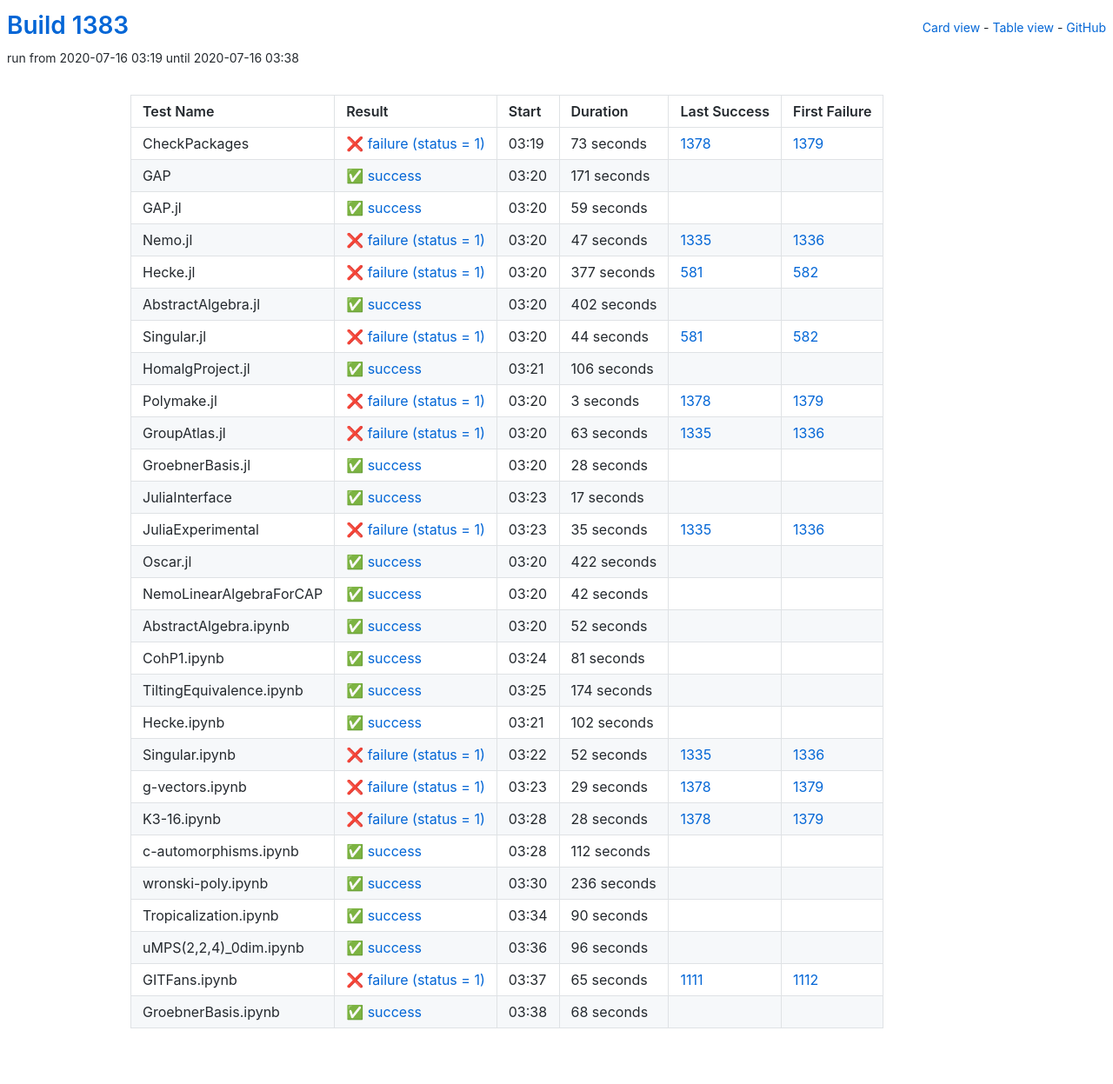
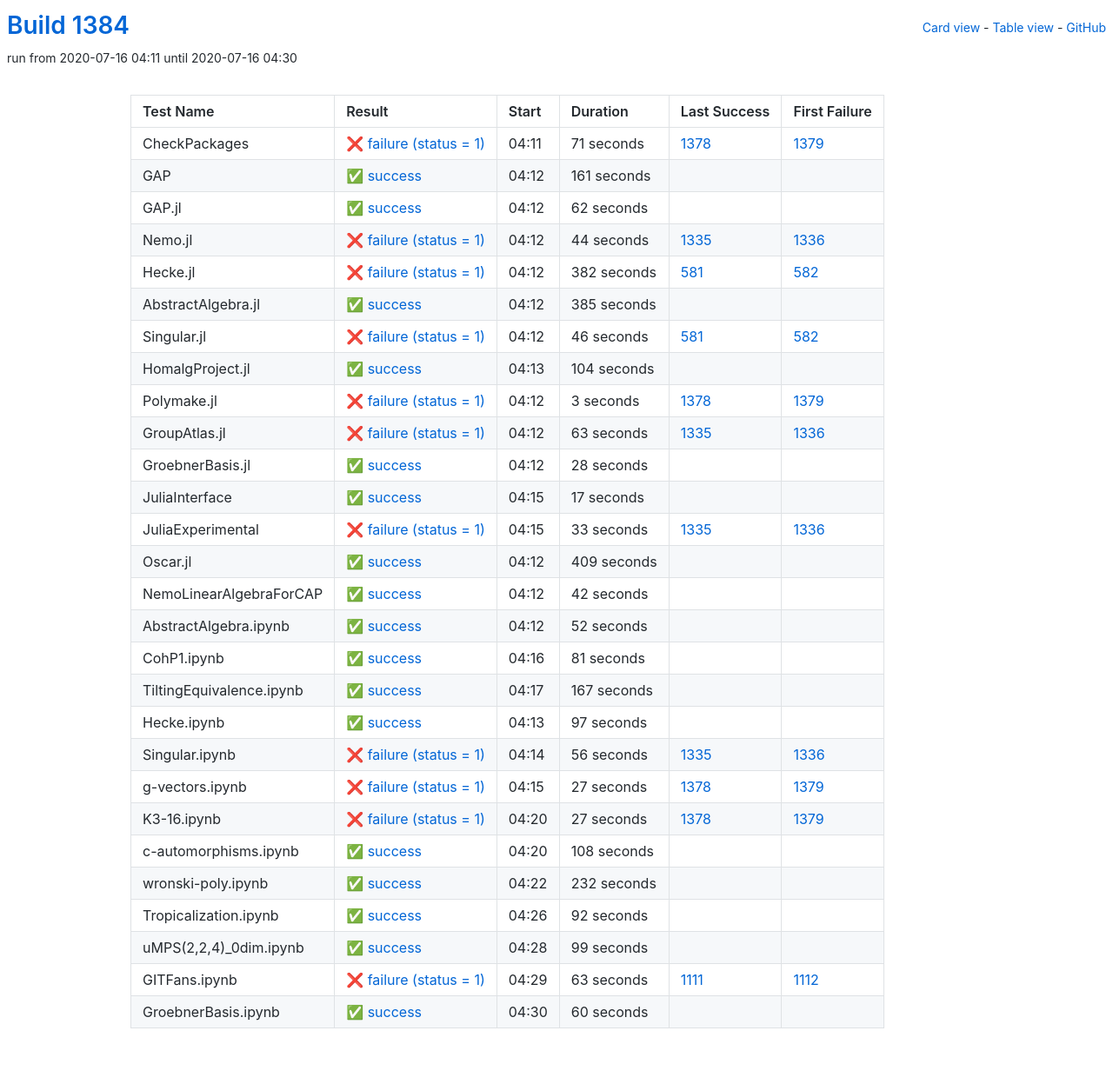
Before and after one commit to oscar-system/oscar-ci-status-1.4, a Jekyll site: the page built from table.html, in a window 1280 px wide. Shown: the whole page at 87% size. Built offline with Jekyll 4.4.1, drawn with Linux system fonts in a browser that asks for light colours.

Commit message:
Build #1384

```diff
--- a/_data/ci.yml
+++ b/_data/ci.yml
@@ -1,6 +1,6 @@
 ---
-build: 1383
-build_url: https://oscarci.mathematik.uni-kl.de/job/oscar-julia-1.4/1383/
+build: 1384
+build_url: https://oscarci.mathematik.uni-kl.de/job/oscar-julia-1.4/1384/
 job: oscar-julia-1.4
 organization: oscar-system
 repo: oscar-ci-status-1.4
@@ -8,104 +8,104 @@ repourl: https://github.com/oscar-system/oscar-ci-status-1.4
 tests:
 - name: CheckPackages
   id: checkpackages
-  log: https://oscarci.mathematik.uni-kl.de/job/oscar-julia-1.4/1383/artifact/logs/build-1383/CheckPackages.log
-  start: 2020-07-16 03:19
+  log: https://oscarci.mathematik.uni-kl.de/job/oscar-julia-1.4/1384/artifact/logs/build-1384/CheckPackages.log
+  start: 2020-07-16 04:11
   success: false
   exitcode: 1
   status: failure
-  duration: 73
+  duration: 71
   last_success: 1378
   last_success_url: https://oscarci.mathematik.uni-kl.de/job/oscar-julia-1.4/1378/
   first_failure: 1379
   first_failure_url: https://oscarci.mathematik.uni-kl.de/job/oscar-julia-1.4/1379/
 - name: GAP
   id: gap
-  log: https://oscarci.mathematik.uni-kl.de/job/oscar-julia-1.4/1383/artifact/logs/build-1383/GAP.log
-  start: 2020-07-16 03:20
+  log: https://oscarci.mathematik.uni-kl.de/job/oscar-julia-1.4/1384/artifact/logs/build-1384/GAP.log
+  start: 2020-07-16 04:12
   success: true
   exitcode: 0
   status: success
-  duration: 171
+  duration: 161
   last_success: false
   last_success_url:
   first_failure: false
   first_failure_url:
 - name: GAP.jl
   id: gap-jl
-  log: https://oscarci.mathematik.uni-kl.de/job/oscar-julia-1.4/1383/artifact/logs/build-1383/GAP.jl.log
-  start: 2020-07-16 03:20
+  log: https://oscarci.mathematik.uni-kl.de/job/oscar-julia-1.4/1384/artifact/logs/build-1384/GAP.jl.log
+  start: 2020-07-16 04:12
   success: true
   exitcode: 0
   status: success
-  duration: 59
+  duration: 62
   last_success: false
   last_success_url:
   first_failure: false
   first_failure_url:
 - name: Nemo.jl
   id: nemo-jl
-  log: https://oscarci.mathematik.uni-kl.de/job/oscar-julia-1.4/1383/artifact/logs/build-1383/Nemo.jl.log
-  start: 2020-07-16 03:20
+  log: https://oscarci.mathematik.uni-kl.de/job/oscar-julia-1.4/1384/artifact/logs/build-1384/Nemo.jl.log
+  start: 2020-07-16 04:12
   success: false
   exitcode: 1
   status: failure
-  duration: 47
+  duration: 44
   last_success: 1335
   last_success_url: https://oscarci.mathematik.uni-kl.de/job/oscar-julia-1.4/1335/
   first_failure: 1336
   first_failure_url: https://oscarci.mathematik.uni-kl.de/job/oscar-julia-1.4/1336/
 - name: Hecke.jl
   id: hecke-jl
-  log: https://oscarci.mathematik.uni-kl.de/job/oscar-julia-1.4/1383/artifact/logs/build-1383/Hecke.jl.log
-  start: 2020-07-16 03:20
+  log: https://oscarci.mathematik.uni-kl.de/job/oscar-julia-1.4/1384/artifact/logs/build-1384/Hecke.jl.log
+  start: 2020-07-16 04:12
   success: false
   exitcode: 1
   status: failure
-  duration: 377
+  duration: 382
   last_success: 581
   last_success_url: https://oscarci.mathematik.uni-kl.de/job/oscar-julia-1.4/581/
   first_failure: 582
   first_failure_url: https://oscarci.mathematik.uni-kl.de/job/oscar-julia-1.4/582/
 - name: AbstractAlgebra.jl
   id: abstractalgebra-jl
-  log: https://oscarci.mathematik.uni-kl.de/job/oscar-julia-1.4/1383/artifact/logs/build-1383/AbstractAlgebra.jl.log
-  start: 2020-07-16 03:20
+  log: https://oscarci.mathematik.uni-kl.de/job/oscar-julia-1.4/1384/artifact/logs/build-1384/AbstractAlgebra.jl.log
+  start: 2020-07-16 04:12
   success: true
   exitcode: 0
   status: success
-  duration: 402
+  duration: 385
   last_success: false
   last_success_url:
   first_failure: false
   first_failure_url:
 - name: Singular.jl
   id: singular-jl
-  log: https://oscarci.mathematik.uni-kl.de/job/oscar-julia-1.4/1383/artifact/logs/build-1383/Singular.jl.log
-  start: 2020-07-16 03:20
+  log: https://oscarci.mathematik.uni-kl.de/job/oscar-julia-1.4/1384/artifact/logs/build-1384/Singular.jl.log
+  start: 2020-07-16 04:12
   success: false
   exitcode: 1
   status: failure
-  duration: 44
+  duration: 46
   last_success: 581
   last_success_url: https://oscarci.mathematik.uni-kl.de/job/oscar-julia-1.4/581/
   first_failure: 582
   first_failure_url: https://oscarci.mathematik.uni-kl.de/job/oscar-julia-1.4/582/
 - name: HomalgProject.jl
   id: homalgproject-jl
-  log: https://oscarci.mathematik.uni-kl.de/job/oscar-julia-1.4/1383/artifact/logs/build-1383/HomalgProject.jl.log
-  start: 2020-07-16 03:21
+  log: https://oscarci.mathematik.uni-kl.de/job/oscar-julia-1.4/1384/artifact/logs/build-1384/HomalgProject.jl.log
+  start: 2020-07-16 04:13
   success: true
   exitcode: 0
   status: success
-  duration: 106
+  duration: 104
   last_success: false
   last_success_url:
   first_failure: false
   first_failure_url:
 - name: Polymake.jl
   id: polymake-jl
-  log: https://oscarci.mathematik.uni-kl.de/job/oscar-julia-1.4/1383/artifact/logs/build-1383/Polymake.jl.log
-  start: 2020-07-16 03:20
+  log: https://oscarci.mathematik.uni-kl.de/job/oscar-julia-1.4/1384/artifact/logs/build-1384/Polymake.jl.log
+  start: 2020-07-16 04:12
   success: false
   exitcode: 1
   status: failure
@@ -116,8 +116,8 @@ tests:
   first_failure_url: https://oscarci.mathematik.uni-kl.de/job/oscar-julia-1.4/1379/
 - name: GroupAtlas.jl
   id: groupatlas-jl
-  log: https://oscarci.mathematik.uni-kl.de/job/oscar-julia-1.4/1383/artifact/logs/build-1383/GroupAtlas.jl.log
-  start: 2020-07-16 03:20
+  log: https://oscarci.mathematik.uni-kl.de/job/oscar-julia-1.4/1384/artifact/logs/build-1384/GroupAtlas.jl.log
+  start: 2020-07-16 04:12
   success: false
   exitcode: 1
   status: failure
@@ -128,8 +128,8 @@ tests:
   first_failure_url: https://oscarci.mathematik.uni-kl.de/job/oscar-julia-1.4/1336/
 - name: GroebnerBasis.jl
   id: groebnerbasis-jl
-  log: https://oscarci.mathematik.uni-kl.de/job/oscar-julia-1.4/1383/artifact/logs/build-1383/GroebnerBasis.jl.log
-  start: 2020-07-16 03:20
+  log: https://oscarci.mathematik.uni-kl.de/job/oscar-julia-1.4/1384/artifact/logs/build-1384/GroebnerBasis.jl.log
+  start: 2020-07-16 04:12
   success: true
   exitcode: 0
   status: success
@@ -140,8 +140,8 @@ tests:
   first_failure_url:
 - name: JuliaInterface
   id: juliainterface
-  log: https://oscarci.mathematik.uni-kl.de/job/oscar-julia-1.4/1383/artifact/logs/build-1383/JuliaInterface.log
-  start: 2020-07-16 03:23
+  log: https://oscarci.mathematik.uni-kl.de/job/oscar-julia-1.4/1384/artifact/logs/build-1384/JuliaInterface.log
+  start: 2020-07-16 04:15
   success: true
   exitcode: 0
   status: success
@@ -152,32 +152,32 @@ tests:
   first_failure_url:
 - name: JuliaExperimental
   id: juliaexperimental
-  log: https://oscarci.mathematik.uni-kl.de/job/oscar-julia-1.4/1383/artifact/logs/build-1383/JuliaExperimental.log
-  start: 2020-07-16 03:23
+  log: https://oscarci.mathematik.uni-kl.de/job/oscar-julia-1.4/1384/artifact/logs/build-1384/JuliaExperimental.log
+  start: 2020-07-16 04:15
   success: false
   exitcode: 1
   status: failure
-  duration: 35
+  duration: 33
   last_success: 1335
   last_success_url: https://oscarci.mathematik.uni-kl.de/job/oscar-julia-1.4/1335/
   first_failure: 1336
   first_failure_url: https://oscarci.mathematik.uni-kl.de/job/oscar-julia-1.4/1336/
 - name: Oscar.jl
   id: oscar-jl
-  log: https://oscarci.mathematik.uni-kl.de/job/oscar-julia-1.4/1383/artifact/logs/build-1383/Oscar.jl.log
-  start: 2020-07-16 03:20
+  log: https://oscarci.mathematik.uni-kl.de/job/oscar-julia-1.4/1384/artifact/logs/build-1384/Oscar.jl.log
+  start: 2020-07-16 04:12
   success: true
   exitcode: 0
   status: success
-  duration: 422
+  duration: 409
   last_success: false
   last_success_url:
   first_failure: false
   first_failure_url:
 - name: NemoLinearAlgebraForCAP
   id: nemolinearalgebraforcap
-  log: https://oscarci.mathematik.uni-kl.de/job/oscar-julia-1.4/1383/artifact/logs/build-1383/NemoLinearAlgebraForCAP.log
-  start: 2020-07-16 03:20
+  log: https://oscarci.mathematik.uni-kl.de/job/oscar-julia-1.4/1384/artifact/logs/build-1384/NemoLinearAlgebraForCAP.log
+  start: 2020-07-16 04:12
   success: true
   exitcode: 0
   status: success
@@ -188,8 +188,8 @@ tests:
   first_failure_url:
 - name: AbstractAlgebra.ipynb
   id: abstractalgebra-ipynb
-  log: https://oscarci.mathematik.uni-kl.de/job/oscar-julia-1.4/1383/artifact/logs/build-1383/AbstractAlgebra.ipynb.log
-  start: 2020-07-16 03:20
+  log: https://oscarci.mathematik.uni-kl.de/job/oscar-julia-1.4/1384/artifact/logs/build-1384/AbstractAlgebra.ipynb.log
+  start: 2020-07-16 04:12
   success: true
   exitcode: 0
   status: success
@@ -200,8 +200,8 @@ tests:
   first_failure_url:
 - name: CohP1.ipynb
   id: cohp1-ipynb
-  log: https://oscarci.mathematik.uni-kl.de/job/oscar-julia-1.4/1383/artifact/logs/build-1383/CohP1.ipynb.log
-  start: 2020-07-16 03:24
+  log: https://oscarci.mathematik.uni-kl.de/job/oscar-julia-1.4/1384/artifact/logs/build-1384/CohP1.ipynb.log
+  start: 2020-07-16 04:16
   success: true
   exitcode: 0
   status: success
@@ -212,132 +212,132 @@ tests:
   first_failure_url:
 - name: TiltingEquivalence.ipynb
   id: tiltingequivalence-ipynb
-  log: https://oscarci.mathematik.uni-kl.de/job/oscar-julia-1.4/1383/artifact/logs/build-1383/TiltingEquivalence.ipynb.log
-  start: 2020-07-16 03:25
+  log: https://oscarci.mathematik.uni-kl.de/job/oscar-julia-1.4/1384/artifact/logs/build-1384/TiltingEquivalence.ipynb.log
+  start: 2020-07-16 04:17
   success: true
   exitcode: 0
   status: success
-  duration: 174
+  duration: 167
   last_success: false
   last_success_url:
   first_failure: false
   first_failure_url:
 - name: Hecke.ipynb
   id: hecke-ipynb
-  log: https://oscarci.mathematik.uni-kl.de/job/oscar-julia-1.4/1383/artifact/logs/build-1383/Hecke.ipynb.log
-  start: 2020-07-16 03:21
+  log: https://oscarci.mathematik.uni-kl.de/job/oscar-julia-1.4/1384/artifact/logs/build-1384/Hecke.ipynb.log
+  start: 2020-07-16 04:13
   success: true
   exitcode: 0
   status: success
-  duration: 102
+  duration: 97
   last_success: false
   last_success_url:
   first_failure: false
   first_failure_url:
 - name: Singular.ipynb
   id: singular-ipynb
-  log: https://oscarci.mathematik.uni-kl.de/job/oscar-julia-1.4/1383/artifact/logs/build-1383/Singular.ipynb.log
-  start: 2020-07-16 03:22
+  log: https://oscarci.mathematik.uni-kl.de/job/oscar-julia-1.4/1384/artifact/logs/build-1384/Singular.ipynb.log
+  start: 2020-07-16 04:14
   success: false
   exitcode: 1
   status: failure
-  duration: 52
+  duration: 56
   last_success: 1335
   last_success_url: https://oscarci.mathematik.uni-kl.de/job/oscar-julia-1.4/1335/
   first_failure: 1336
   first_failure_url: https://oscarci.mathematik.uni-kl.de/job/oscar-julia-1.4/1336/
 - name: g-vectors.ipynb
   id: g-vectors-ipynb
-  log: https://oscarci.mathematik.uni-kl.de/job/oscar-julia-1.4/1383/artifact/logs/build-1383/g-vectors.ipynb.log
-  start: 2020-07-16 03:23
+  log: https://oscarci.mathematik.uni-kl.de/job/oscar-julia-1.4/1384/artifact/logs/build-1384/g-vectors.ipynb.log
+  start: 2020-07-16 04:15
   success: false
   exitcode: 1
   status: failure
-  duration: 29
+  duration: 27
   last_success: 1378
   last_success_url: https://oscarci.mathematik.uni-kl.de/job/oscar-julia-1.4/1378/
   first_failure: 1379
   first_failure_url: https://oscarci.mathematik.uni-kl.de/job/oscar-julia-1.4/1379/
 - name: K3-16.ipynb
   id: k3-16-ipynb
-  log: https://oscarci.mathematik.uni-kl.de/job/oscar-julia-1.4/1383/artifact/logs/build-1383/K3-16.ipynb.log
-  start: 2020-07-16 03:28
+  log: https://oscarci.mathematik.uni-kl.de/job/oscar-julia-1.4/1384/artifact/logs/build-1384/K3-16.ipynb.log
+  start: 2020-07-16 04:20
   success: false
   exitcode: 1
   status: failure
-  duration: 28
+  duration: 27
   last_success: 1378
   last_success_url: https://oscarci.mathematik.uni-kl.de/job/oscar-julia-1.4/1378/
   first_failure: 1379
   first_failure_url: https://oscarci.mathematik.uni-kl.de/job/oscar-julia-1.4/1379/
 - name: c-automorphisms.ipynb
   id: c-automorphisms-ipynb
-  log: https://oscarci.mathematik.uni-kl.de/job/oscar-julia-1.4/1383/artifact/logs/build-1383/c-automorphisms.ipynb.log
-  start: 2020-07-16 03:28
+  log: https://oscarci.mathematik.uni-kl.de/job/oscar-julia-1.4/1384/artifact/logs/build-1384/c-automorphisms.ipynb.log
+  start: 2020-07-16 04:20
   success: true
   exitcode: 0
   status: success
-  duration: 112
+  duration: 108
   last_success: false
   last_success_url:
   first_failure: false
   first_failure_url:
 - name: wronski-poly.ipynb
   id: wronski-poly-ipynb
-  log: https://oscarci.mathematik.uni-kl.de/job/oscar-julia-1.4/1383/artifact/logs/build-1383/wronski-poly.ipynb.log
-  start: 2020-07-16 03:30
+  log: https://oscarci.mathematik.uni-kl.de/job/oscar-julia-1.4/1384/artifact/logs/build-1384/wronski-poly.ipynb.log
+  start: 2020-07-16 04:22
   success: true
   exitcode: 0
   status: success
-  duration: 236
+  duration: 232
   last_success: false
   last_success_url:
   first_failure: false
   first_failure_url:
 - name: Tropicalization.ipynb
   id: tropicalization-ipynb
-  log: https://oscarci.mathematik.uni-kl.de/job/oscar-julia-1.4/1383/artifact/logs/build-1383/Tropicalization.ipynb.log
-  start: 2020-07-16 03:34
+  log: https://oscarci.mathematik.uni-kl.de/job/oscar-julia-1.4/1384/artifact/logs/build-1384/Tropicalization.ipynb.log
+  start: 2020-07-16 04:26
   success: true
   exitcode: 0
   status: success
-  duration: 90
+  duration: 92
   last_success: false
   last_success_url:
   first_failure: false
   first_failure_url:
 - name: uMPS(2,2,4)_0dim.ipynb
   id: umps-2-2-4-0dim-ipynb
-  log: https://oscarci.mathematik.uni-kl.de/job/oscar-julia-1.4/1383/artifact/logs/build-1383/uMPS-2-2-4-_0dim.ipynb.log
-  start: 2020-07-16 03:36
+  log: https://oscarci.mathematik.uni-kl.de/job/oscar-julia-1.4/1384/artifact/logs/build-1384/uMPS-2-2-4-_0dim.ipynb.log
+  start: 2020-07-16 04:28
   success: true
   exitcode: 0
   status: success
-  duration: 96
+  duration: 99
   last_success: false
   last_success_url:
   first_failure: false
   first_failure_url:
 - name: GITFans.ipynb
   id: gitfans-ipynb
-  log: https://oscarci.mathematik.uni-kl.de/job/oscar-julia-1.4/1383/artifact/logs/build-1383/GITFans.ipynb.log
-  start: 2020-07-16 03:37
+  log: https://oscarci.mathematik.uni-kl.de/job/oscar-julia-1.4/1384/artifact/logs/build-1384/GITFans.ipynb.log
+  start: 2020-07-16 04:29
   success: false
   exitcode: 1
   status: failure
-  duration: 65
+  duration: 63
   last_success: 1111
   last_success_url: https://oscarci.mathematik.uni-kl.de/job/oscar-julia-1.4/1111/
   first_failure: 1112
   first_failure_url: https://oscarci.mathematik.uni-kl.de/job/oscar-julia-1.4/1112/
 - name: GroebnerBasis.ipynb
   id: groebnerbasis-ipynb
-  log: https://oscarci.mathematik.uni-kl.de/job/oscar-julia-1.4/1383/artifact/logs/build-1383/GroebnerBasis.ipynb.log
-  start: 2020-07-16 03:38
+  log: https://oscarci.mathematik.uni-kl.de/job/oscar-julia-1.4/1384/artifact/logs/build-1384/GroebnerBasis.ipynb.log
+  start: 2020-07-16 04:30
   success: true
   exitcode: 0
   status: success
-  duration: 68
+  duration: 60
   last_success: false
   last_success_url:
   first_failure: false
```
Also changed, not shown: README.md.
